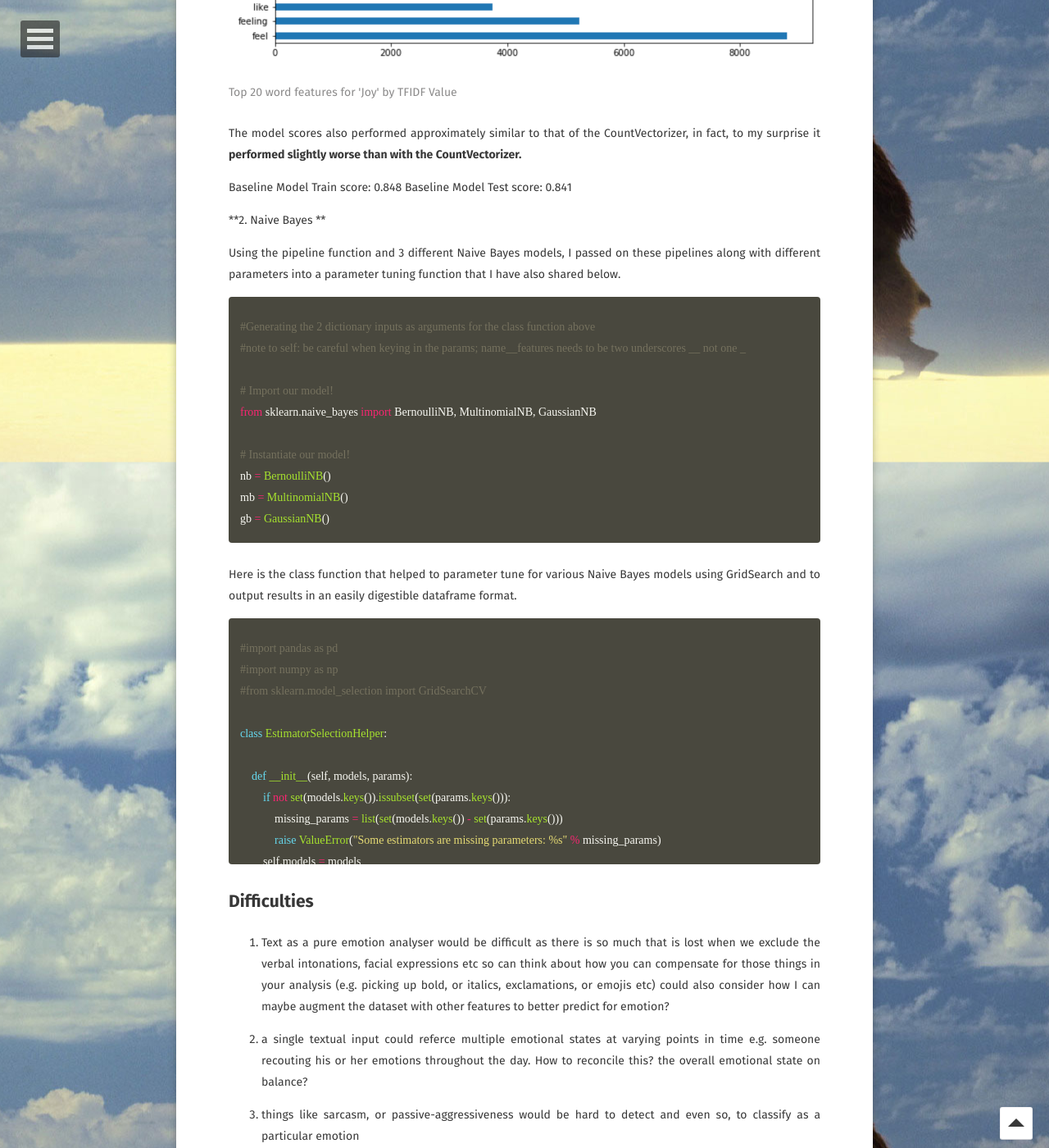
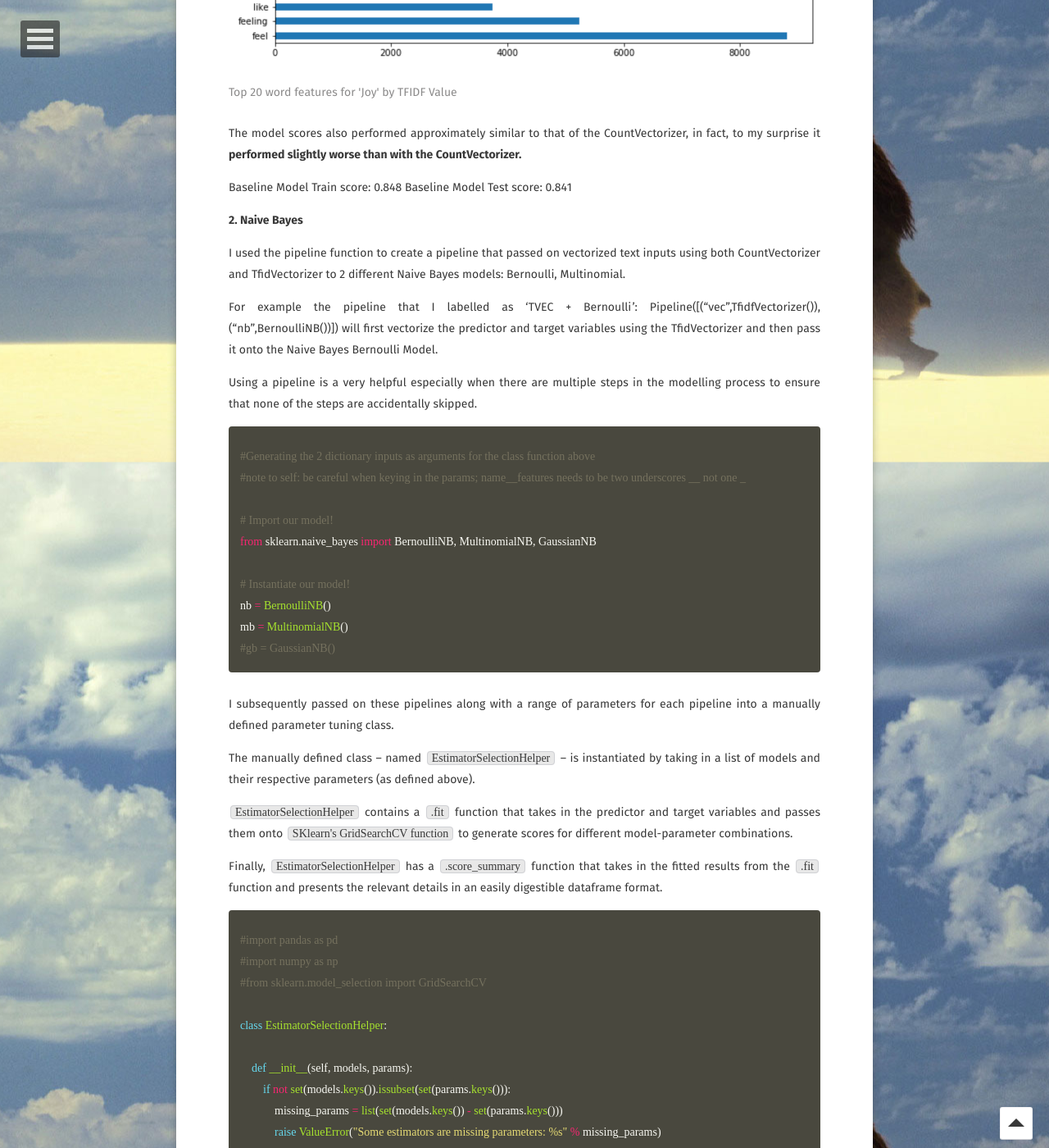
Before and after one commit to linusseah/linusseah.github.io, a Jekyll site: the page built from _posts/2018-02-21-capstone.md, in a window 1280 px wide and 1400 px high, scrolled down 11584 px. Shown: the whole window at 82% size. Built offline with Jekyll 4.4.1, drawn with Linux system fonts in a browser that asks for light colours; some web fonts are replaced; comment, search, counter and statistics services are not loaded; some of the changed text lies outside the part shown.

Commit message:
Update 2018-02-21-capstone.md

```diff
--- a/_posts/2018-02-21-capstone.md
+++ b/_posts/2018-02-21-capstone.md
@@ -367,9 +367,13 @@ The model scores also performed approximately similar to that of the CountVector
 Baseline Model Train score: 0.848
 Baseline Model Test score: 0.841
 
-**2. Naive Bayes **
+**2. Naive Bayes**
 
-Using the pipeline function and 3 different Naive Bayes models, I passed on these pipelines along with different parameters into a parameter tuning function that I have also shared below.
+I used the pipeline function to create a pipeline that passed on vectorized text inputs using both CountVectorizer and TfidVectorizer to 2 different Naive Bayes models: Bernoulli, Multinomial.
+
+For example the pipeline that I labelled as 'TVEC + Bernoulli': Pipeline([("vec",TfidfVectorizer()),("nb",BernoulliNB())]) will first vectorize the predictor and target variables using the TfidVectorizer and then pass it onto the Naive Bayes Bernoulli Model.
+
+Using a pipeline is a very helpful especially when there are multiple steps in the modelling process to ensure that none of the steps are accidentally skipped.
 
 {% highlight python %}
 #Generating the 2 dictionary inputs as arguments for the class function above
@@ -381,7 +385,7 @@ from sklearn.naive_bayes import BernoulliNB, MultinomialNB, GaussianNB
 # Instantiate our model!
 nb = BernoulliNB()
 mb = MultinomialNB()
-gb = GaussianNB()
+#gb = GaussianNB()
 
 models1 = {
     'TVEC + Bernoulli': Pipeline([("vec",TfidfVectorizer()),("nb",BernoulliNB())]),
@@ -415,7 +419,13 @@ params1 = {
 }
 {% endhighlight %}
 
-Here is the class function that helped to parameter tune for various Naive Bayes models using GridSearch and to output results in an easily digestible dataframe format.
+I subsequently passed on these pipelines along with a range of parameters for each pipeline into a manually defined parameter tuning class.
+
+The manually defined class -- named `EstimatorSelectionHelper` -- is instantiated by taking in a list of models and their respective parameters (as defined above).
+
+`EstimatorSelectionHelper` contains a `.fit` function that takes in the predictor and target variables and passes them onto `SKlearn's GridSearchCV function` to generate scores for different model-parameter combinations.
+
+Finally, `EstimatorSelectionHelper` has a `.score_summary` function that takes in the fitted results from the `.fit` function and presents the relevant details in an easily digestible dataframe format.
 
 {% highlight python %}
 #import pandas as pd
@@ -483,6 +493,7 @@ class EstimatorSelectionHelper:
 
 
 
+
 {% highlight python %}
 
 {% endhighlight %}
```
